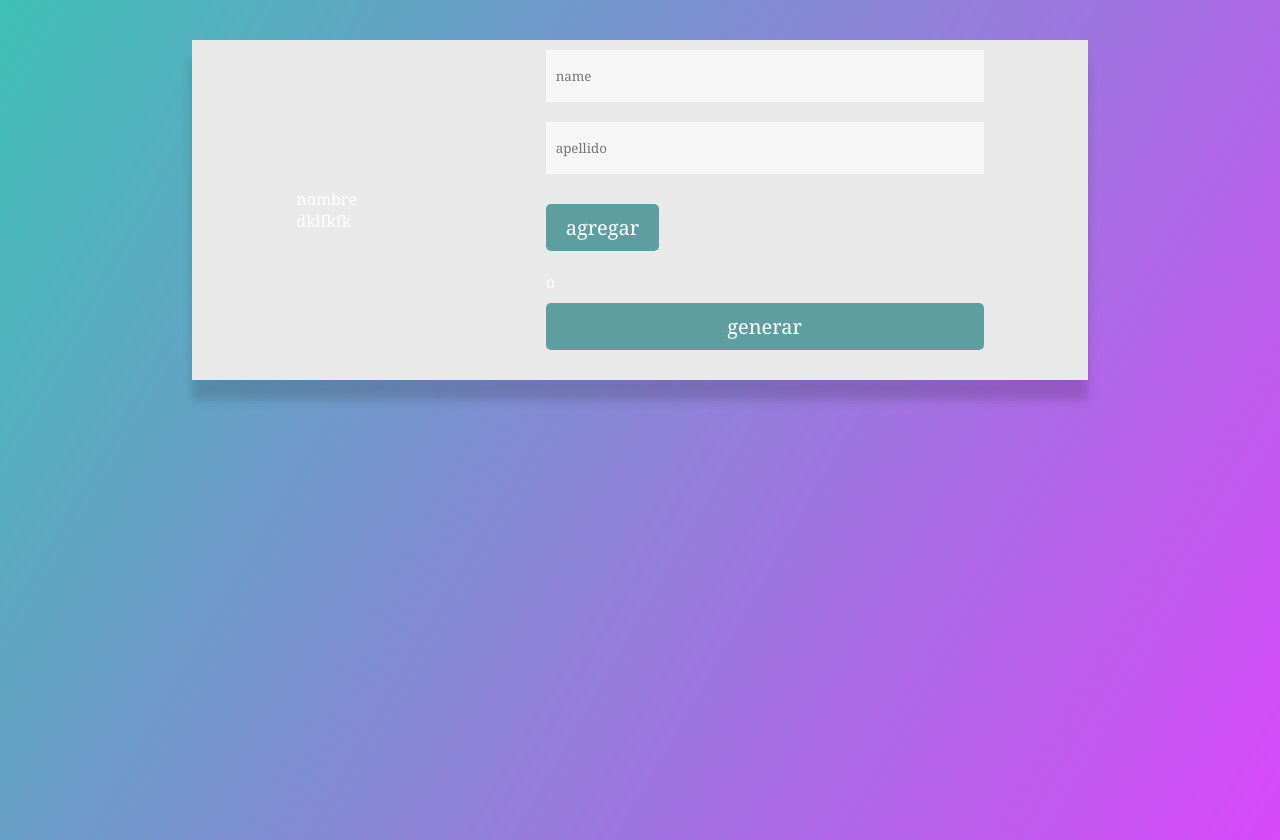
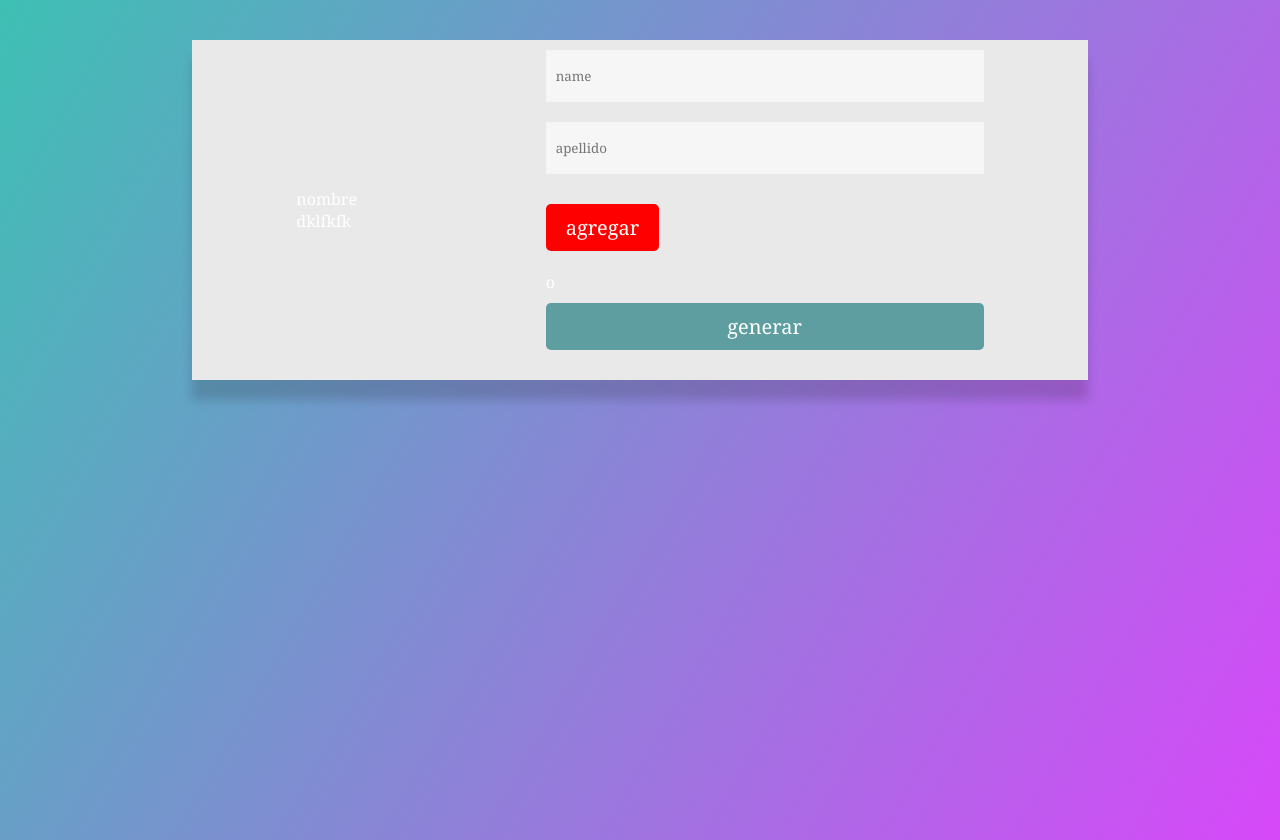
Before and after one commit to maskcodegg/RFake, a plain HTML site: page index.html in a window 1280 px wide. Drawn offline with Linux system fonts and the light colour scheme.

Commit message:
Update estilos.css

```diff
--- a/estilos.css
+++ b/estilos.css
@@ -64,7 +64,7 @@ h2{
 
 }
 .add{
-    background: cadetblue;
+    background: red;
     color: #fff;
     font-size: 20px;
     border-radius: 5px;
```
